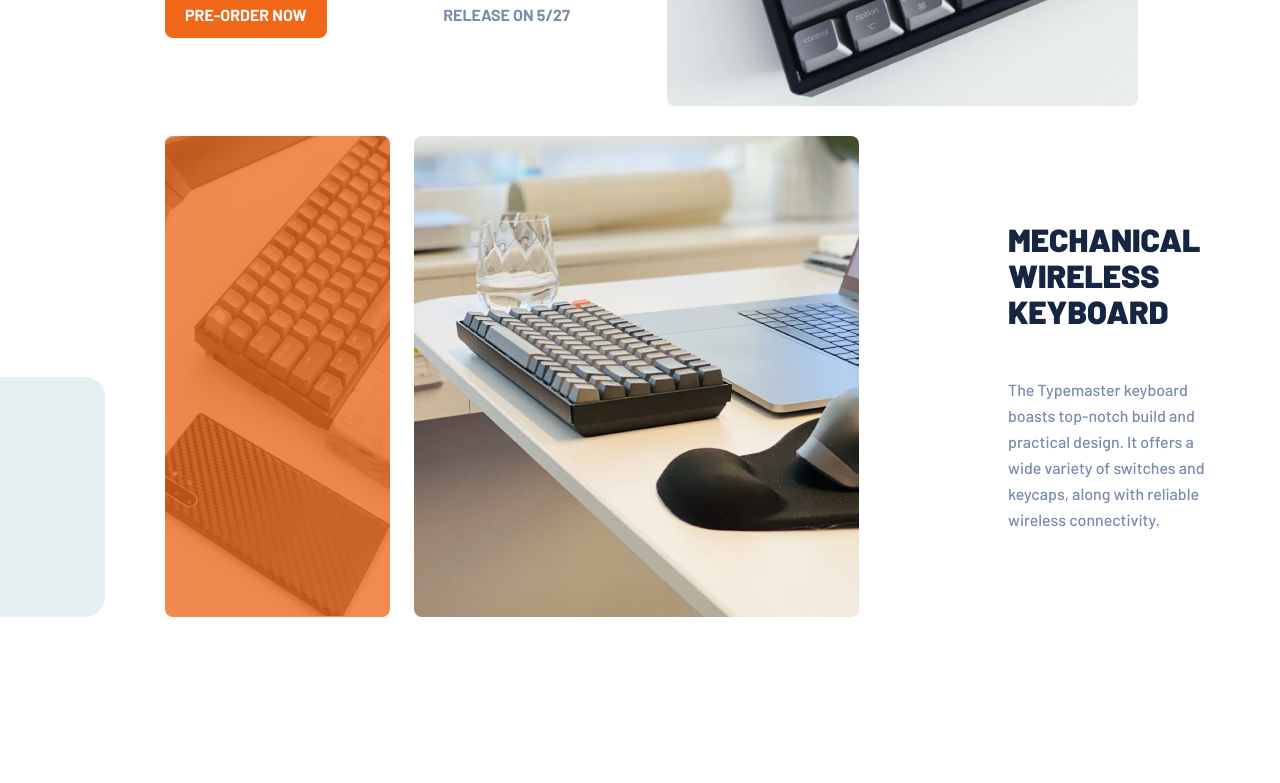
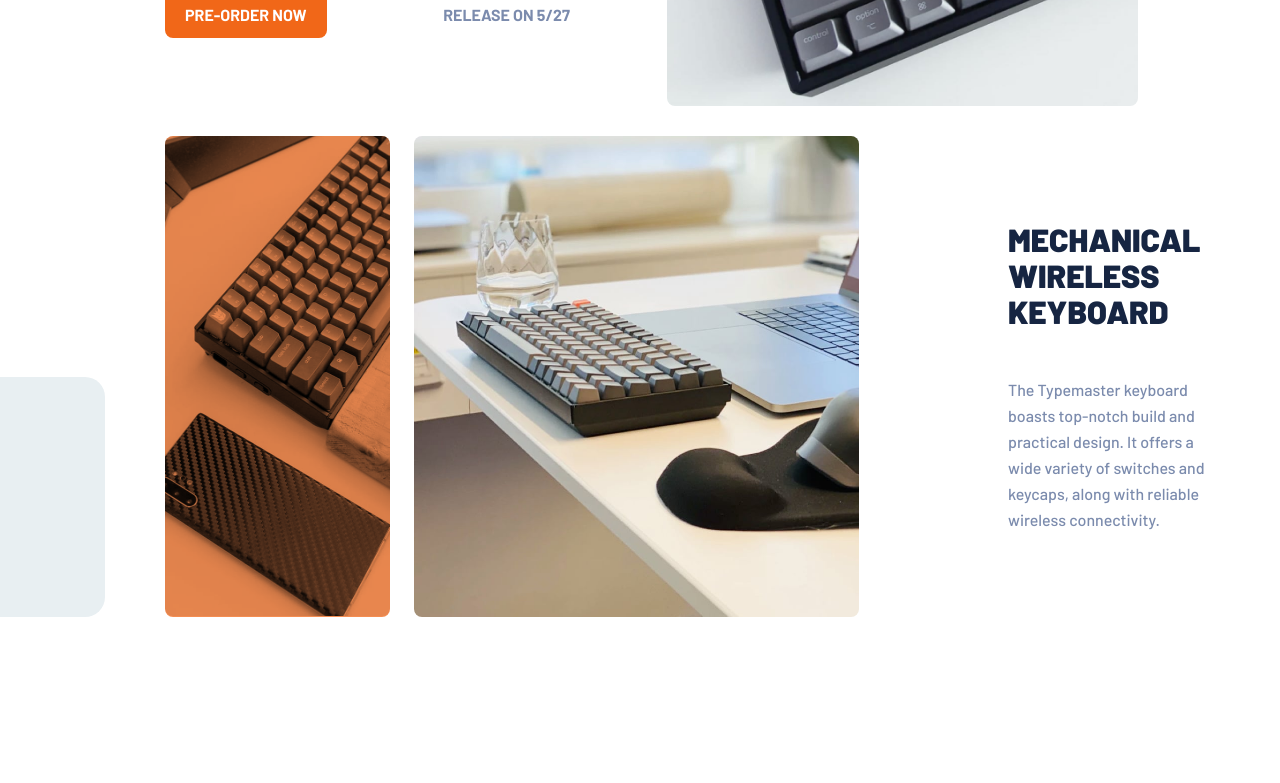
Before and after one commit to KingJosephI/typemaster-website, a React (Vite) app: page / in a window 1280 px wide. Shown: the part 520-1303 px from the top of the page. Built offline with nearby package versions, Linux system fonts and the light colour scheme.

Commit message:
style: add some styles

```diff
--- a/src/App.tsx
+++ b/src/App.tsx
@@ -56,6 +56,7 @@ function App() {
               <img src={phoneMobile} alt="" className="phone" />
               <div className="overlay"></div>
             </picture>
+
             <picture>
               <source media="(min-width:1024px)" srcSet={glassDesktop} />
               <source media="(min-width:768px)" srcSet={glassTablet} />
--- a/src/app.scss
+++ b/src/app.scss
@@ -116,11 +116,15 @@
       .overlay {
         position: absolute;
         inset:0;
-        background-color: rgba(241, 104, 24, 0.75);
+        background-color: rgba(241, 103, 24, 0.75);
         border-radius: 8px;
+        mix-blend-mode: multiply;
       }
     }
 
+    .phoneImage {
+      max-width: 214px;
+    }
     .phone {
       border-top-right-radius: 8px;
       border-bottom-right-radius: 8px;
```
